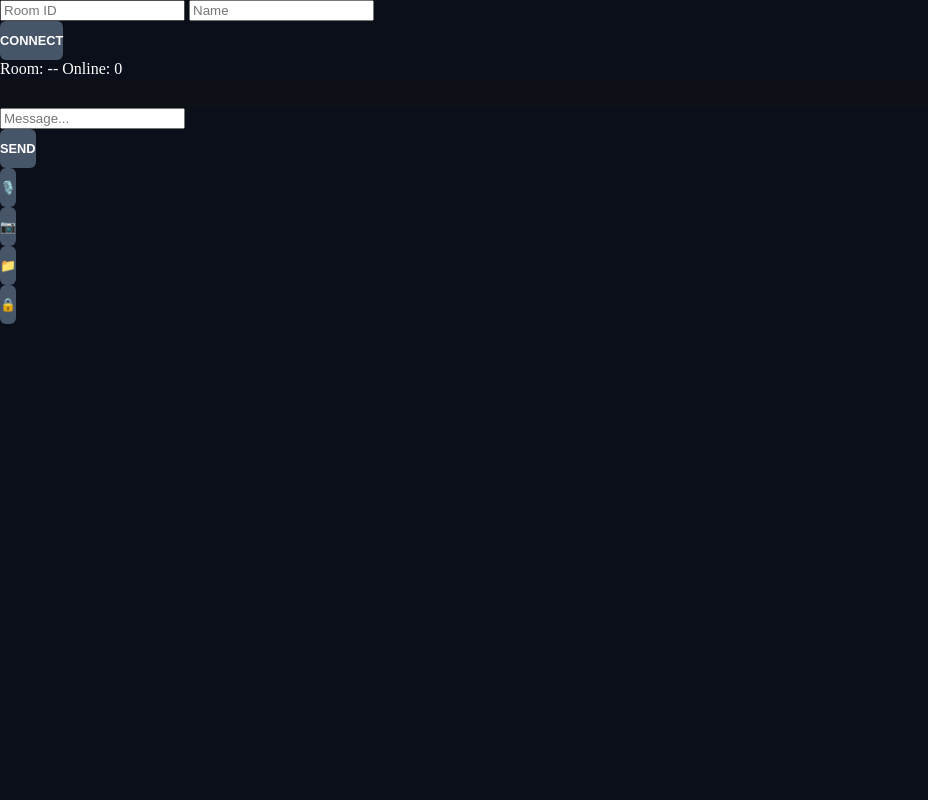
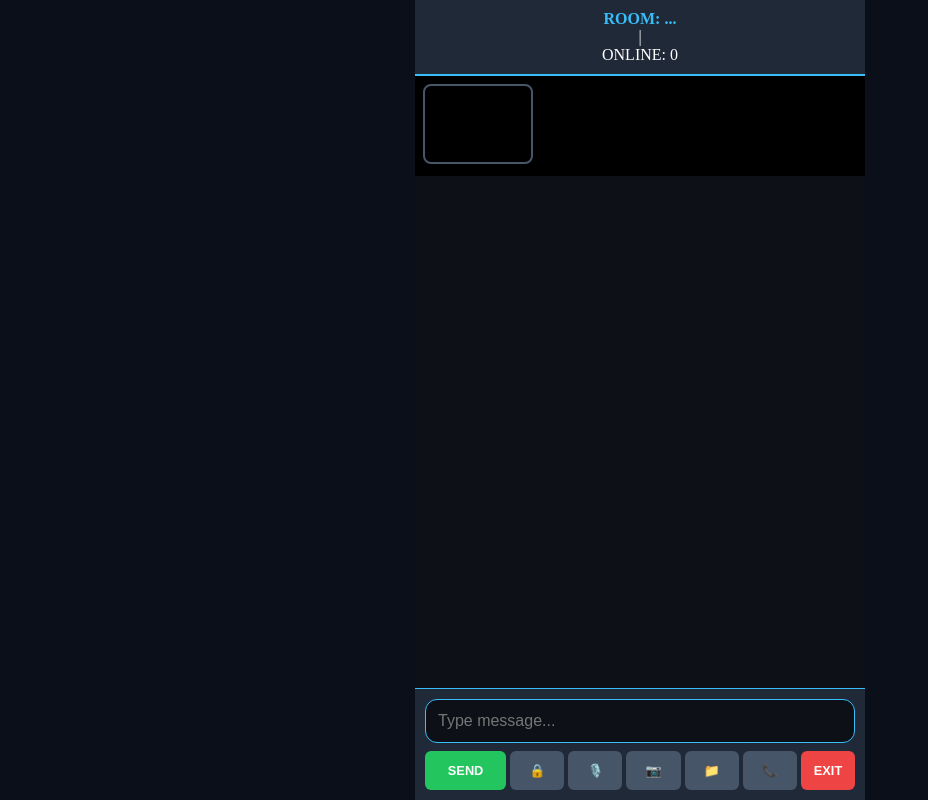
Before and after one commit to FisherkingX/coding, a Flask app: page / in a window 1280 px wide. Shown: the whole page, without its empty margins (0-928 px from the left). Run offline with Flask 3, Linux system fonts and the light colour scheme; some libraries are stand-ins or nearby versions.

Commit message:
Update index.html

```diff
--- a/templates/index.html
+++ b/templates/index.html
@@ -2,32 +2,59 @@
 <html lang="en">
 <head>
     <meta charset="UTF-8">
-    <meta name="viewport" content="width=device-width, initial-scale=1.0">
-    <title>Chat App</title>
-    <link rel="stylesheet" href="/static/style.css">
+    <meta name="viewport" content="width=device-width, initial-scale=1.0, maximum-scale=1.0, user-scalable=no">
+    <title>Pro Chat</title>
+    <link rel="stylesheet" href="{{ url_for('static', filename='style.css') }}">
+    <script src="https://unpkg.com/peerjs@1.4.7/dist/peerjs.min.js"></script>
 </head>
 <body>
-    <div id="setupModal">
-        <div class="box">
-            <input type="text" id="roomInput" placeholder="Room ID">
-            <input type="text" id="nameInput" placeholder="Name">
-            <button class="btn" onclick="startApp()">CONNECT</button>
+    <div class="chat-app">
+        <div class="group-header">
+            <h2 id="room-display">ROOM: ...</h2>
+            <div class="user-info">
+                <span id="display-name"></span> | <span id="display-id" style="color:#38bdf8;"></span>
+            </div>
+            <div class="member-stats">ONLINE: <span id="member-count">0</span></div>
+        </div>
+
+        <div id="video-grid" class="video-grid">
+            <div id="local-container" style="position:relative; flex-shrink:0;">
+                <video id="local-video" autoplay muted playsinline></video>
+                <button id="hangup-btn" class="btn reject" style="display:none; position:absolute; bottom:0; width:100%; height:25px; font-size:10px; z-index:10;" onclick="endCall()">HANG UP</button>
+            </div>
+        </div>
+
+        <div id="chat-window"></div>
+
+        <div id="request-modal" class="modal-overlay" style="display:none;">
+            <div class="modal-content">
+                <p id="modal-text" style="color:white; font-weight:bold;"></p>
+                <div class="modal-buttons">
+                    <button class="btn send" id="accept-btn">ACCEPT</button>
+                    <button class="btn reject" id="reject-btn">REJECT</button>
+                </div>
+            </div>
+        </div>
+
+        <div class="input-area">
+            <div class="input-container">
+                <input type="text" id="user-msg" placeholder="Type message..." autocomplete="off">
+                <div class="button-row">
+                    <button class="btn send" onclick="sendMessage()">SEND</button>
+                    <button class="btn" id="private-btn" onclick="startPrivateRequest()">🔒</button>
+                    <button class="btn" id="mic-btn" onclick="toggleMic()">🎙️</button>
+                    <button class="btn" id="cam-btn" onclick="toggleCam()">📷</button>
+                    <button class="btn" onclick="document.getElementById('file-input').click()">📁</button>
+                    <button class="btn" id="call-btn" onclick="startCallRequest()">📞</button>
+                    <button class="btn reject" onclick="location.reload()">EXIT</button>
+                </div>
+            </div>
         </div>
     </div>
-    <div id="header">
-        <span id="room-name">Room: --</span>
-        <span id="online-count">Online: 0</span>
-    </div>
-    <video id="local-video" autoplay muted playsinline style="display:none;"></video>
-    <div id="chat-window"></div>
-    <div class="controls">
-        <input type="text" id="msgInput" placeholder="Message...">
-        <button class="btn" onclick="sendMessage()">SEND</button>
-        <button class="btn" id="mic-btn" onclick="toggleMic()">🎙️</button>
-        <button class="btn" id="cam-btn" onclick="toggleCam()">📷</button>
-        <button class="btn" id="file-btn" onclick="openFolder()">📁</button>
-        <button class="btn" id="priv-btn" onclick="togglePrivate()">🔒</button>
-    </div>
-    <script src="/static/script.js"></script>
+
+    <input type="file" id="file-input" style="display:none;" onchange="sendFile()">
+
+    <script src="https://cdnjs.cloudflare.com/ajax/libs/socket.io/4.0.1/socket.io.js"></script>
+    <script src="{{ url_for('static', filename='script.js') }}"></script>
 </body>
 </html>
```
